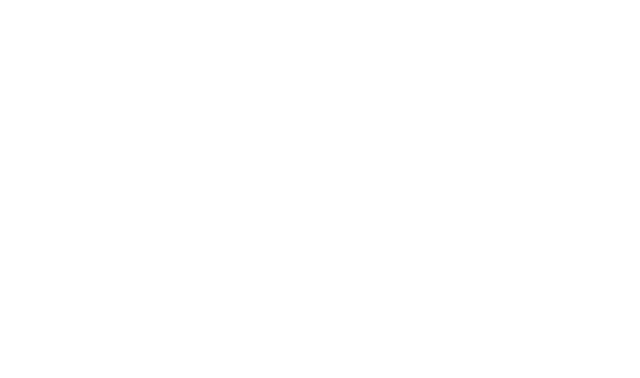
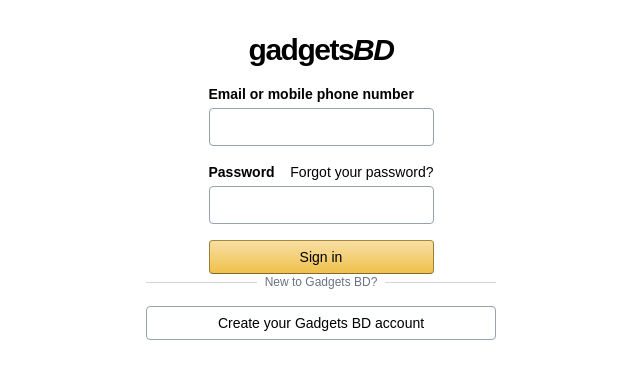
Before and after one commit to Mahmudulislamshuvo/gedgetsbd-lws-assingment, a Next.js app: page /login in a window 1280 px wide. Shown: the top 378 px of the page, without its empty margins (319-959 px from the left). Built offline with nearby package versions, Linux system fonts and the light colour scheme.

Commit message:
Add login components, footer, and update package dependencies

```diff
--- a/app/login/page.js
+++ b/app/login/page.js
@@ -1,7 +1,18 @@
+import CreateAccouuntButton from "@/components/login/CreateAccouuntButton";
+import Divider from "@/components/login/Divider";
+import LoginForm from "@/components/login/LoginForm";
+import Logo from "@/components/Logo";
 import React from "react";
 
 const Login = () => {
-  return <div className="flex flex-col items-center pt-8"></div>;
+  return (
+    <div className="flex flex-col items-center pt-8">
+      <Logo />
+      <LoginForm />
+      <Divider />
+      <CreateAccouuntButton />
+    </div>
+  );
 };
 
 export default Login;
--- /dev/null
+++ b/components/footer/Footer.jsx
@@ -0,0 +1,25 @@
+const Footer = () => {
+  return (
+    <footer className="mt-auto w-full border-t border-gray-300 bg-gray-50">
+      <div className="max-w-250 mx-auto py-6 px-4 text-center text-xs text-gray-600">
+        <div className="flex justify-center gap-6 mb-4">
+          <a href="#" className="text-amazon-blue hover:underline">
+            Conditions of Use
+          </a>
+          <a href="#" className="text-amazon-blue hover:underline">
+            Privacy Notice
+          </a>
+          <a href="#" className="text-amazon-blue hover:underline">
+            Help
+          </a>
+        </div>
+        <p className="text-gray-500">
+          &copy; 2025 Gadgets BD - Premium Tech Marketplace. All rights reserved
+          by LWS.
+        </p>
+      </div>
+    </footer>
+  );
+};
+
+export default Footer;
--- /dev/null
+++ b/components/login/CreateAccouuntButton.jsx
@@ -0,0 +1,14 @@
+const CreateAccouuntButton = () => {
+  return (
+    <div className="w-full max-w-87.5 mb-8">
+      <a
+        href="register.html"
+        className="block w-full py-1.5 border border-gray-400 rounded-sm text-center text-sm hover:bg-gray-50 transition-colors"
+      >
+        Create your Gadgets BD account
+      </a>
+    </div>
+  );
+};
+
+export default CreateAccouuntButton;
--- /dev/null
+++ b/components/login/Divider.jsx
@@ -0,0 +1,18 @@
+const Divider = () => {
+  return (
+    <div className="w-full max-w-87.5 mb-4">
+      <div className="relative">
+        <div className="absolute inset-0 flex items-center">
+          <div className="w-full border-t border-gray-300"></div>
+        </div>
+        <div className="relative flex justify-center text-xs">
+          <span className="bg-white px-2 text-gray-500">
+            New to Gadgets BD?
+          </span>
+        </div>
+      </div>
+    </div>
+  );
+};
+
+export default Divider;
--- a/components/login/LoginCard.jsx
+++ b/components/login/LoginCard.jsx
@@ -1,69 +1,32 @@
+import LoginForm from "./LoginForm";
+
 const LoginCard = () => {
   return (
-    <div class="w-full max-w-87.5 p-6 a-box mb-6">
-      <h1 class="text-2xl font-normal mb-4">Sign in</h1>
+    <div className="w-full max-w-87.5 p-6 a-box mb-6">
+      <h1 className="text-2xl font-normal mb-4">Sign in</h1>
 
-      <form action="index.html" method="GET" class="space-y-4">
-        <div>
-          <label for="email" class="block text-sm font-bold mb-1">
-            Email or mobile phone number
-          </label>
-          <input
-            type="email"
-            id="email"
-            required
-            class="w-full px-2 py-1.5 border border-gray-400 rounded-sm outline-none focus:ring-1 focus:ring-amazon-secondary focus:border-amazon-secondary"
-          />
-        </div>
+      <LoginForm />
 
-        <div>
-          <div class="flex justify-between mb-1">
-            <label for="password" class="text-sm font-bold">
-              Password
-            </label>
-            <a
-              href="#"
-              class="text-sm text-amazon-blue hover:text-amazon-orange hover:underline"
-            >
-              Forgot your password?
-            </a>
-          </div>
-          <input
-            type="password"
-            id="password"
-            required
-            class="w-full px-2 py-1.5 border border-gray-400 rounded-sm outline-none focus:ring-1 focus:ring-amazon-secondary focus:border-amazon-secondary"
-          />
-        </div>
-
-        <button
-          type="submit"
-          class="w-full py-1.5 a-button-primary text-sm font-medium rounded-sm cursor-pointer"
-        >
-          Sign in
-        </button>
-      </form>
-
-      <div class="mt-4 text-xs">
+      <div className="mt-4 text-xs">
         <p>
           By continuing, you agree to Gadgets BD's
-          <a href="#" class="text-amazon-blue hover:underline">
+          <a href="#" className="text-amazon-blue hover:underline">
             Conditions of Use
           </a>
           and
-          <a href="#" class="text-amazon-blue hover:underline">
+          <a href="#" className="text-amazon-blue hover:underline">
             Privacy Notice
           </a>
           .
         </p>
       </div>
 
-      <div class="mt-4">
+      <div className="mt-4">
         <a
           href="#"
-          class="text-sm text-amazon-blue hover:text-amazon-orange hover:underline flex items-center gap-1"
+          className="text-sm text-amazon-blue hover:text-amazon-orange hover:underline flex items-center gap-1"
         >
-          <i data-lucide="chevron-right" class="w-3 h-3"></i>
+          <i data-lucide="chevron-right" className="w-3 h-3"></i>
           Need help?
         </a>
       </div>
--- /dev/null
+++ b/components/login/LoginForm.jsx
@@ -0,0 +1,61 @@
+"use client";
+
+const LoginForm = () => {
+  const submitLoginForm = (e) => {
+    e.preventDefault();
+
+    const formData = new FormData(e.target);
+    const data = Object.fromEntries(formData);
+
+    console.log(data);
+    // {email: 'luhuzyqyq@mailinator.com', password: 'Pa$$w0rd!'}
+  };
+
+  return (
+    // <form action={submitLoginForm} className="space-y-4">
+    <form onSubmit={submitLoginForm} className="space-y-4">
+      <div>
+        <label htmlFor="email" className="block text-sm font-bold mb-1">
+          Email or mobile phone number
+        </label>
+        <input
+          type="email"
+          id="email"
+          name="email"
+          required
+          className="w-full px-2 py-1.5 border border-gray-400 rounded-sm outline-none focus:ring-1 focus:ring-amazon-secondary focus:border-amazon-secondary"
+        />
+      </div>
+
+      <div>
+        <div className="flex justify-between mb-1">
+          <label htmlFor="password" className="text-sm font-bold">
+            Password
+          </label>
+          <a
+            href="#"
+            className="text-sm text-amazon-blue hover:text-amazon-orange hover:underline"
+          >
+            Forgot your password?
+          </a>
+        </div>
+        <input
+          type="password"
+          id="password"
+          name="password"
+          required
+          className="w-full px-2 py-1.5 border border-gray-400 rounded-sm outline-none focus:ring-1 focus:ring-amazon-secondary focus:border-amazon-secondary"
+        />
+      </div>
+
+      <button
+        type="submit"
+        className="w-full py-1.5 a-button-primary text-sm font-medium rounded-sm cursor-pointer"
+      >
+        Sign in
+      </button>
+    </form>
+  );
+};
+
+export default LoginForm;
--- a/package.json
+++ b/package.json
@@ -8,9 +8,10 @@
     "start": "next start"
   },
   "dependencies": {
+    "lucide-react": "^1.7.0",
+    "next": "15.5.14",
     "react": "19.1.0",
-    "react-dom": "19.1.0",
-    "next": "15.5.14"
+    "react-dom": "19.1.0"
   },
   "devDependencies": {
     "@tailwindcss/postcss": "^4",
```
Also changed, not shown: 1 other file (tests, documents, lock files or other folders).
